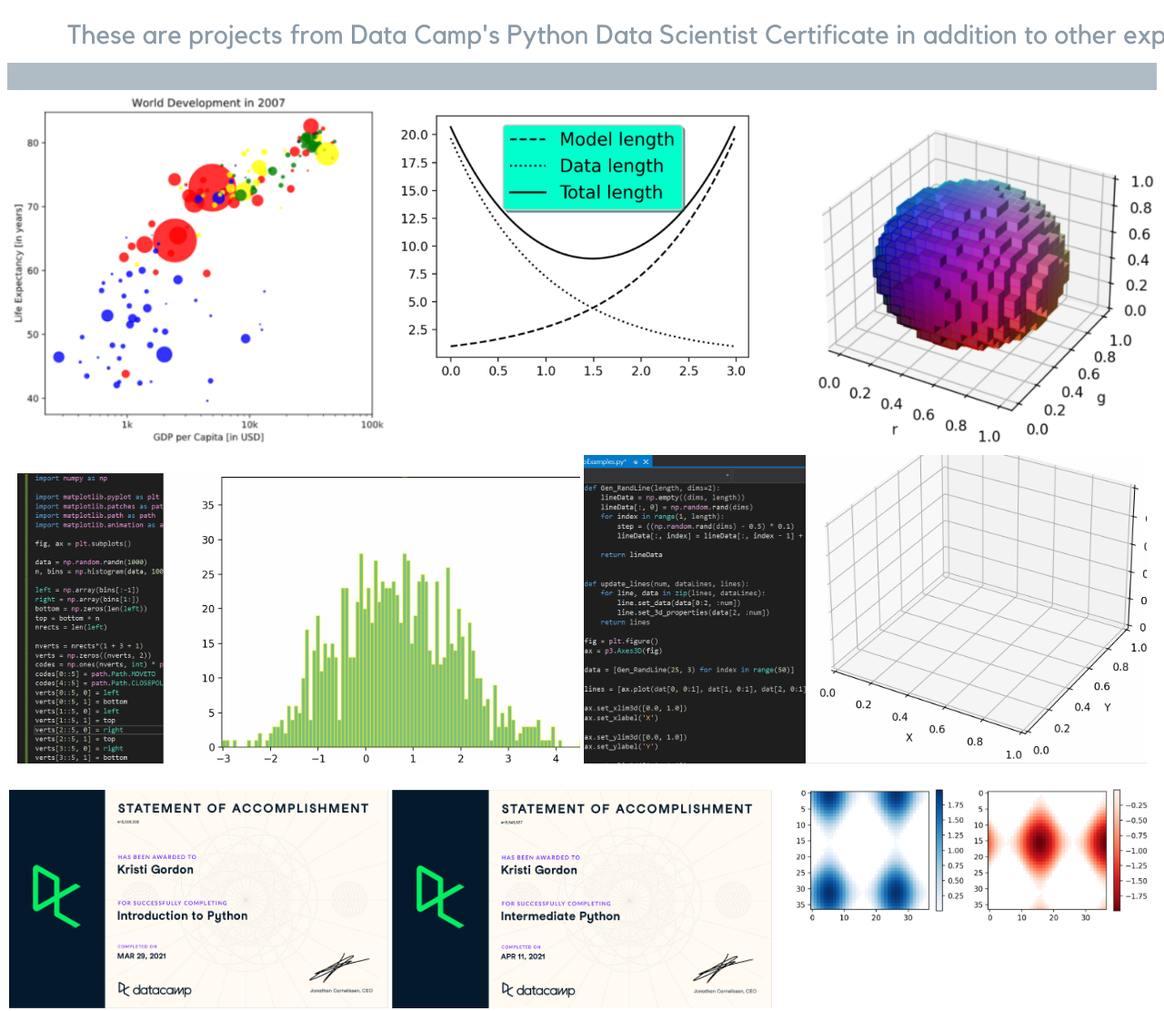
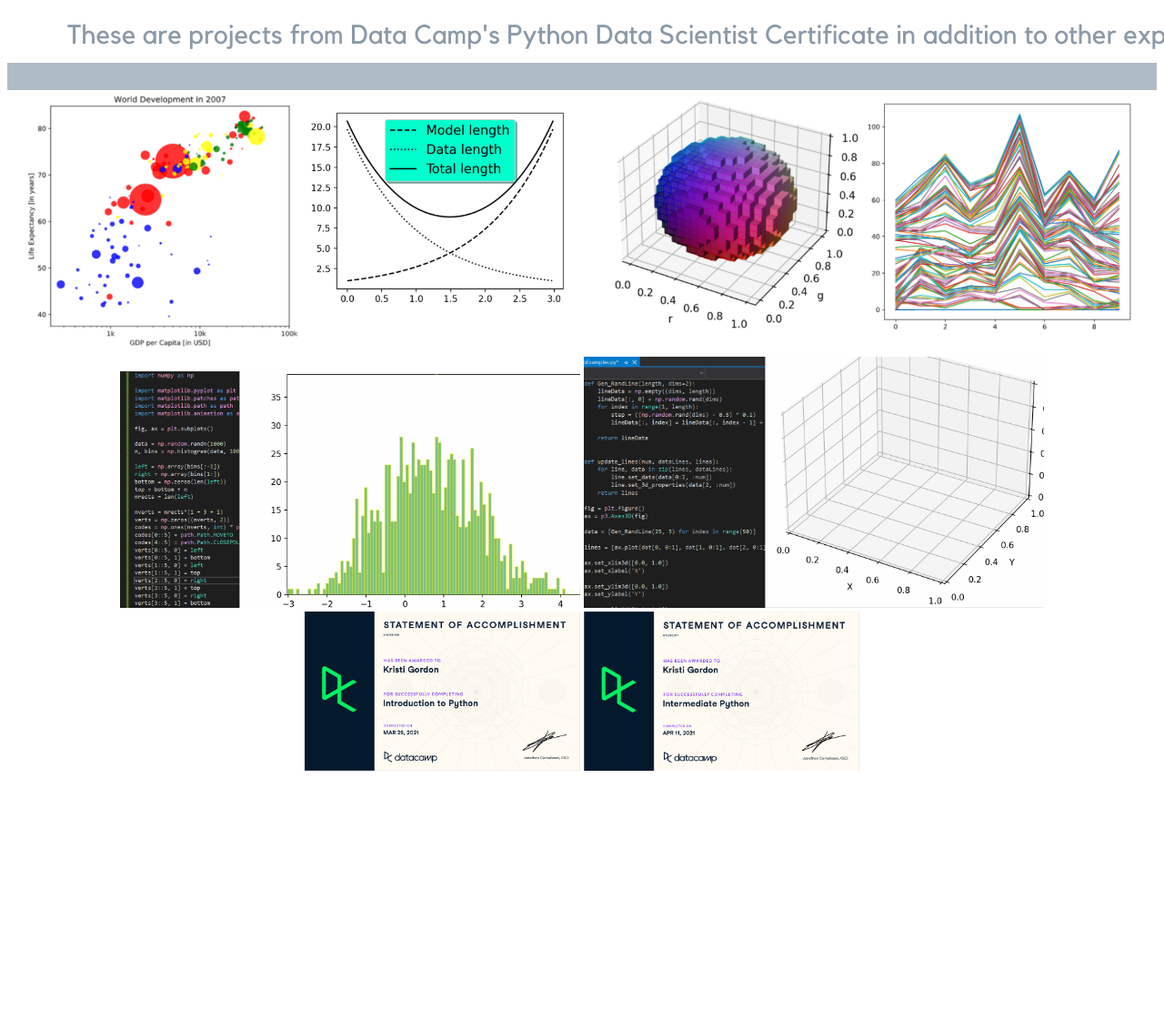
Before and after one commit to kristigordon/portfolio-projects, a plain HTML site: page index.html in a window 1280 px wide. Shown: the part 797-1908 px from the top of the page at 91% size. After the commit the page ends 1731 px from the top, so only its background shows below. Drawn offline with Linux system fonts and the light colour scheme.

Commit message:
data graph changes

```diff
--- a/index.html
+++ b/index.html
@@ -10,7 +10,7 @@
 </head>
 <body>
   <div id=DataDrivenPNG >
-  <img src="img/DataDriven.png" alt="DataDriven">
+  <img src="img/DataDrivenGraph.png" alt="DataDriven">
   <img src="img/DataScienceText.png" alt="DataScienceText">
 </div>
   <div id=DataDrivenText>
@@ -23,21 +23,25 @@
 <br><br>
 </div>
   <div id="matplotlib">
-    <img src="img/MatplotLibWorldPopcrop.PNG" alt="World Pop Scatter GIF" width="33%">
-    <img id=legend src="img/Legendcrop.PNG" alt="MPL Colored Legend" width="33%">
-    <img src="img/3DRGBcrop.PNG" alt="3D RGB Sphere" width="33%">
+    <img src="img/MatplotLibWorldPopcrop.PNG" alt="World Pop Scatter GIF" width="24%">
+    <img id=legend src="img/Legendcrop.PNG" alt="MPL Colored Legend" width="24%">
+    <img id=rgb src="img/3DRGBcrop.PNG" alt="3D RGB Sphere" width="24%">
+    <img id=dicerollgraph src="img/PredictingDiceRolls.PNG" alt="Predicting Dice Rolls/Walking" width="24%">
 
-    <img src="img/MPLAnimatedHistogram.gif" alt="MPL Animated Histogram" width="49%">
-    <img src="img/3DRandomWalk.gif" alt="3D Randomized Walk Patterns" width="49%">
-    <img src="img/DcPYBegCert.png" alt="Data Camp Beginner Python Cert" width="33%">
-    <img src="img/DCPYIntCert.PNG" alt="Data Camp Intermediate Python Cert" width="33%">
-    <img id="heatmapMPL" src="img/ColoredHeatMappingcrop.PNG" alt="Colored Cold/Heat Mapping" width="33%">
+    <img src="img/MPLAnimatedHistogram.gif" alt="MPL Animated Histogram" width="40%">
+    <img src="img/3DRandomWalk.gif" alt="3D Randomized Walk Patterns" width="40%">
 
+
+    <div id=bottomlinegraphs>
+    <img src="img/DcPYBegCert.png" alt="Data Camp Beginner Python Cert" width="24%">
+    <img src="img/DCPYIntCert.PNG" alt="Data Camp Intermediate Python Cert" width="24%">
+    <!-- <img id="heatmapMPL" src="img/ColoredHeatMappingcrop.PNG" alt="Colored Cold/Heat Mapping" width="24%"> -->
+  </div>
   </div>
 
   </div>
 
-  <div id="wargame">
+  <!-- <div id="wargame">
     <h1>War Game</h1>
     <h2>This project was with a Microsoft team of four software engineers with the goal of making a functional app within 12 hours over the span of 4 days
         <br>
@@ -48,7 +52,7 @@
     <div class="wargame">
         <div class="warelements"> <img class="warelements" src="img/warcardgame.gif" alt="War Game PP GIF" width="49%">
         <img class="warelements" id="waruml" src="img/WarGameUML.png" alt="War Game PP GIF" width="49%">
-      </div></div>
+      </div></div> -->
 
 
     </div>
--- a/style.css
+++ b/style.css
@@ -33,5 +33,17 @@
 }
 
 #legend {
+    padding-bottom: 50px;
+}
+
+#rgb {
+    padding-bottom: 20px;
+}
+
+#bottomlinegraphs {
     padding-bottom: 75px;
 }
+
+#dicerollgraph {
+    padding-bottom: 20px;
+}
```
Also changed, not shown: img/DataDrivenGraph.png (added).
